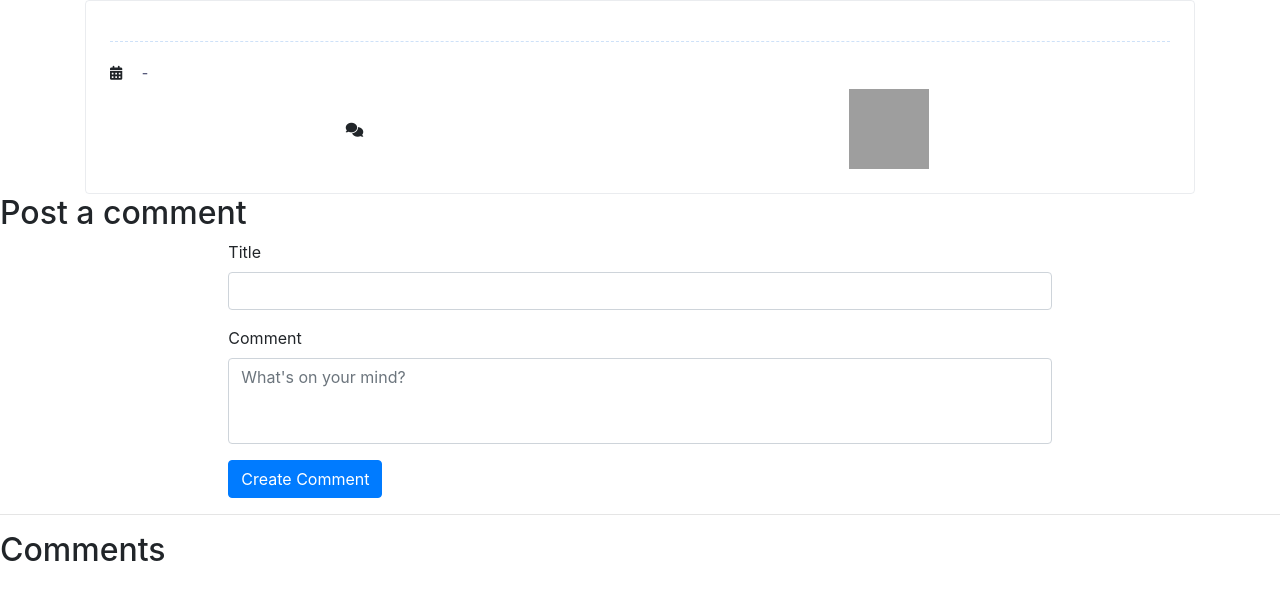
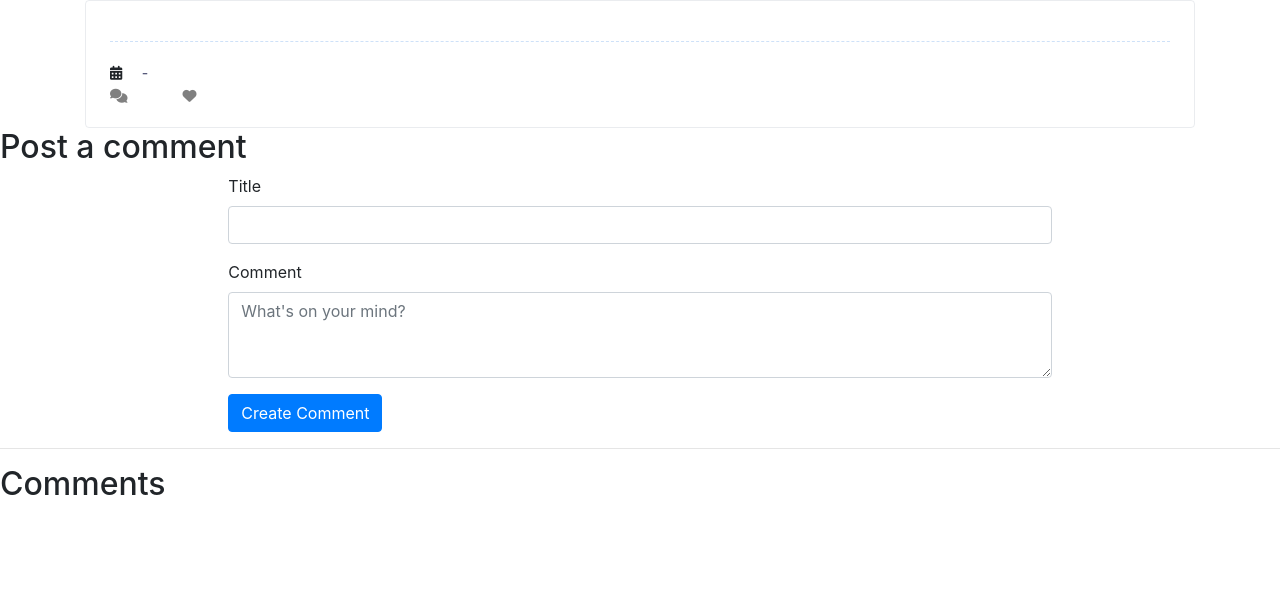
Before and after one commit to Hnsson/DV1663-Project, a Flask app: template web/templates/posts/post.html in a window 1280 px wide. Shown: the part 56-656 px from the top of the page. Run offline with Flask 3, Linux system fonts and the light colour scheme; the template is opened without the code that fills it, so the values that code supplies are empty; parts of the project's set-up code (start-up, migrations or seed data) failed here and were passed over; some libraries are stand-ins or nearby versions; grey boxes are pictures that could not be loaded.

Commit message:
Like now works with new design and animation: Like is working correctly and has new animation and design. Had to change to fontawesome icons because I couldn't resize the old version in the way I wanted. Now, displays simple animation when clicked and changes color to red when liked. And looks clean and simple.

```diff
--- a/web/css/components/post.css
+++ b/web/css/components/post.css
@@ -12,38 +12,76 @@
     text-decoration: underline;
 }
 
-#body {
-    resize: none;
-}
-.heart {
-    width: 80px;
-    height: 80px;
-    background: url("https://cssanimation.rocks/images/posts/steps/heart.png") no-repeat;
-    background-position:0 0;
-    cursor: pointer;
-    transition: background-position 1s steps(28);
-    transition-duration: 0s;
-    display: flex;
-    justify-content: right;
-    align-items: center;
-}
-
-.heart.is-active {
-    transition-duration: 1s;
-    background-position: -2800px 0;
-}
-
-.like-count {
-    /* Add your styles here */
-    font-size: 14px; /* Example: Adjust the font size */
-    color: red; /* Example: Change the color */
-}
 
 
 
 
+.bottom-half {
+    display: flex;
+    align-items: center;
+    gap: 20px; /* Adjust the spacing between the comment and like button */
+}
+
+.bottom-half ul {
+    list-style-type: none;
+    margin: 0;
+    padding: 0;
+    display: flex;
+    align-items: center;
+    gap: 20px;
+}
+
+.bottom-half li {
+    display: flex;
+    align-items: center;
+}
 
 
+.comment-button {
+    display: flex;
+    align-items: center;
+}
+
+.like-button {
+    display: flex;
+    align-items: center;
+    cursor: pointer;
+}
+
+.heart {
+    font-size: 1.5rem; /* Adjust size as needed */
+    transition: color 0.3s ease, transform 0.3s ease;
+    color: gray; /* Color for unliked state */
+    margin-right: 5px; /* Space between the heart icon and like count */
+}
+
+.fa-comments {
+    font-size: 1.5rem; /* Adjust size as needed */
+    transition: color 0.3s ease, transform 0.3s ease;
+    color: gray; /* Color for unliked state */
+    margin-right: 5px; /* Space between the heart icon and like count */
+}
+
+.heart.fa-solid {
+    color: red; /* Color for liked state */
+    transform: scale(1.2); /* Slight scale up for liked state */
+}
+
+
+.comment-count {
+    font-size: 1rem;
+    color: black;
+    transition: opacity 0.3s ease;
+    min-width: 20px; /* Minimum width to prevent shifting */
+    text-align: left;
+}
+.like-count {
+    font-size: 1rem;
+    color: black;
+    transition: opacity 0.3s ease;
+    min-width: 20px; /* Minimum width to prevent shifting */
+    text-align: left;
+}
 
 
 
@@ -66,12 +104,6 @@
 
 .top-half {
     flex: 1;
-}
-
-.bottom-half {
-    display: flex;
-    justify-content: space-around;
-    align-items: center;
 }
 
 .blog-grid span {
--- a/web/templates/components/post.html
+++ b/web/templates/components/post.html
@@ -1,9 +1,5 @@
 <!-- post.html -->
-<!-- <link rel="stylesheet" href="/css/post.css"> -->
 <link rel="stylesheet" href="/css/components/post.css">
-<!-- <link rel="stylesheet" href="https://cdn.jsdelivr.net/npm/bootstrap@4.4.1/dist/css/bootstrap.min.css" integrity="sha384-Vkoo8x4CGsO3+Hhxv8T/Q5PaXtkKtu6ug5TOeNV6gBiFeWPGFN9MuhOf23Q9Ifjh" crossorigin="anonymous"> -->
-<!-- <script src="https://code.jquery.com/jquery-3.5.1.min.js"></script> -->
-<!-- <script src="https://cdn.jsdelivr.net/npm/bootstrap@4.5.3/dist/js/bootstrap.bundle.min.js"></script> -->
 
 <div class="container">
     <div class="blog-grid">
@@ -18,14 +14,20 @@
                         <li><a href="/user/{{ post.username }}"> {{ post.name }} - {{ post.username }}</a></li>
                     </div>
                     <div class="bottom-half">
-                        <li><i class="fas fa-comments"></i> {{ post.comment_count }}</li>
-                        <li>
-                            <i class="fas heart {% if post.is_liked %}is-active{% endif %}"
-                            data-is-liked="{{ post.is_liked }}"
-                            onclick="likePost('{{ post.post_id }}', {{ post.is_liked }}, this)">
-                                <div class="like-count">{{ post.like_count }}</div>
-                            </i>
-                        </li>
+                        <ul>
+                            <li>
+                                <div class="comment-button">
+                                    <i class="fas fa-comments"></i>
+                                    <div class="comment-count">{{ post.comment_count }}</div>
+                                </div>
+                            </li>
+                            <li>
+                                <div class="like-button" onclick="likePost('{{ post.post_id }}', {{ post.is_liked }}, this)">
+                                    <i class="fa-regular fa-heart {% if post.is_liked %}fa-solid{% endif %} heart"></i>
+                                    <div class="like-count">{{ post.like_count }}</div>
+                                </div>
+                            </li>
+                        </ul>
                     </div>
                 </ul>
             </div>
@@ -35,29 +37,48 @@
 
 <script>
     function likePost(postId, isLiked, clickedElement) {
-        // Toggle 'is-active' class on the clicked heart icon
-        $(clickedElement).toggleClass("is-active");
-        // Get the current like status from the data attribute
-        var currentLikeStatus = $(clickedElement).data("is-liked");
-        var newLikeStatus = !currentLikeStatus;
-        // Set the new like status to the data attribute for next click
-        $(clickedElement).data("is-liked", newLikeStatus);
-        // Determine the action based on the new like status
-        var action = newLikeStatus ? 'like' : 'unlike';
-        var url = "/like/" + postId + "/" + action;
+        const heartIcon = $(clickedElement).find('.heart');
+        const likeCountElement = $(clickedElement).find('.like-count');
+        let likeCount = parseInt(likeCountElement.text());
+        const currentLikeStatus = heartIcon.hasClass('fa-solid');
+
+        // Toggle the 'fa-solid' class for the heart icon
+        heartIcon.toggleClass('fa-solid');
+
+        // Update the like count
+        if (!currentLikeStatus) {
+            likeCount += 1;
+            heartIcon.removeClass('fa-regular');
+        } else {
+            likeCount -= 1;
+            heartIcon.addClass('fa-regular');
+        }
+        likeCountElement.text(likeCount);
+
+        // Prepare AJAX request data
+        const newLikeStatus = !currentLikeStatus;
+        const action = newLikeStatus ? 'like' : 'unlike';
+        const url = "/like/" + postId + "/" + action;
 
         // Send an AJAX request to handle the like/unlike action
         $.ajax({
             url: url,
             type: 'POST',
             success: function(data) {
-                if (data.success) {
-                    // Update the like count displayed next to the button
-                    var likeCountElement = $(clickedElement);
-                    var likeCount = parseInt(likeCountElement.text());
-                    likeCount = newLikeStatus ? likeCount + 1 : likeCount - 1;
+                if (!data.success) {
+                    // Revert like count and icon state if request failed
+                    heartIcon.toggleClass('fa-solid');
+                    heartIcon.toggleClass('fa-regular');
+                    likeCount = newLikeStatus ? likeCount - 1 : likeCount + 1;
                     likeCountElement.text(likeCount);
                 }
+            },
+            error: function() {
+                // Revert like count and icon state if request failed
+                heartIcon.toggleClass('fa-solid');
+                heartIcon.toggleClass('fa-regular');
+                likeCount = newLikeStatus ? likeCount - 1 : likeCount + 1;
+                likeCountElement.text(likeCount);
             }
         });
     }
```
Also changed, not shown: db/database.db.
